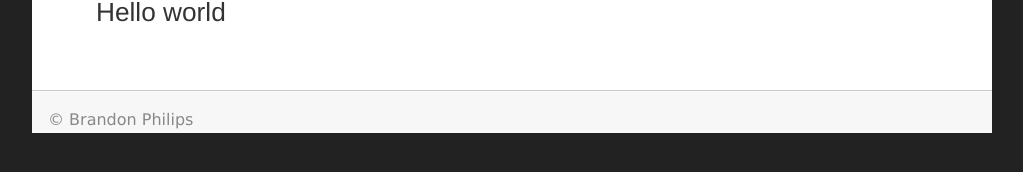
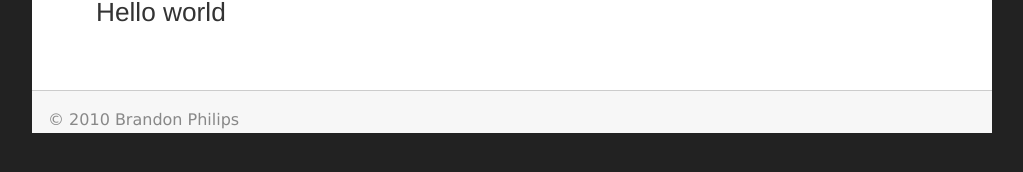
Before and after one commit to philips/labnotes, a Jekyll site: the page built from index.markdown, in a window 1280 px wide. Shown: the part 219-391 px from the top of the page, without its empty margins (16-1039 px from the left). Built offline with Jekyll 4.4.1, drawn with Linux system fonts in a browser that asks for light colours; Markdown is read by kramdown in place of the engine named in the settings.

Commit message:
layouts: add copyright date

```diff
--- a/_layouts/default.html
+++ b/_layouts/default.html
@@ -32,7 +32,7 @@
 		</div>
 
 		<div id="footer">
-			<p class="left">&copy; {{site.author}}</p>
+			<p class="left">&copy; {{ site.time | date: '%Y' }} {{site.author}}</p>
 			<p class="right"></p>
 			<br style="clear: both; height: 0;" />
 		</div>
```
